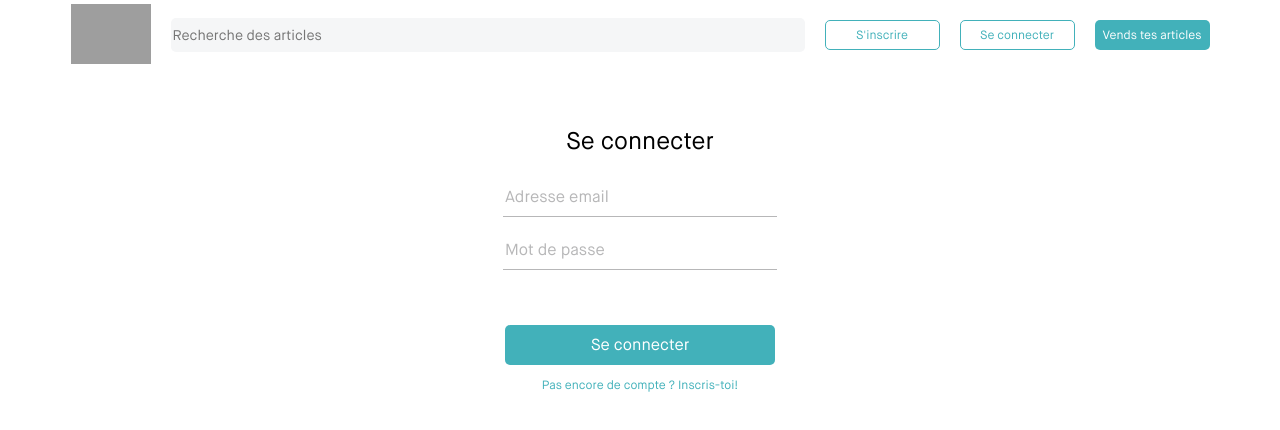
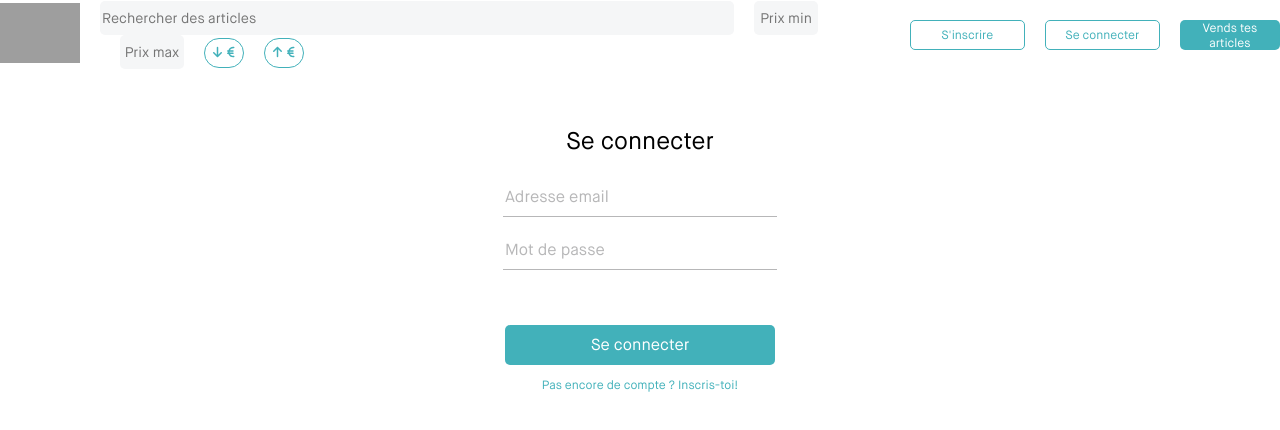
Before and after one commit to F07S/vinted-front, a React (Create React App) app: page /login in a window 1280 px wide. Shown: the top 430 px of the page. Built offline with nearby package versions, Linux system fonts and the light colour scheme; grey boxes are pictures that could not be loaded.

Commit message:
added filters

```diff
--- a/src/App.js
+++ b/src/App.js
@@ -4,8 +4,13 @@ import "./pages/home/Home.css";
 import "./pages/offer/Offer.css";
 import "./pages/signup/Signup.css";
 import "./pages/login/Login.css";
+
+// ROUTER
 import { BrowserRouter as Router, Routes, Route } from "react-router-dom";
+
+// USESTATE
 import { useState } from "react";
+
 //COOKIES
 import Cookies from "js-cookie";
 
@@ -23,8 +28,13 @@ import "../src/assets/css/fonts.css";
 
 // FONT-AWESOME
 import { library } from "@fortawesome/fontawesome-svg-core";
-import { faMagnifyingGlass } from "@fortawesome/free-solid-svg-icons";
-library.add(faMagnifyingGlass);
+import {
+  faMagnifyingGlass,
+  faArrowUp,
+  faArrowDown,
+  faEuroSign,
+} from "@fortawesome/free-solid-svg-icons";
+library.add(faMagnifyingGlass, faArrowUp, faArrowDown, faEuroSign);
 
 function App() {
   const [token, setToken] = useState(Cookies.get("token") || null);
@@ -39,11 +49,42 @@ function App() {
     }
   };
 
+  const [search, setSearch] = useState("");
+  const [priceMin, setPriceMin] = useState("");
+  const [priceMax, setPriceMax] = useState("");
+  const [priceAsc, setPriceAsc] = useState("");
+  const [priceDesc, setPriceDesc] = useState("");
+
   return (
     <Router>
-      <Header handleToken={handleToken} token={token} />
+      <Header
+        token={token}
+        search={search}
+        priceMin={priceMin}
+        priceMax={priceMax}
+        priceAsc={priceAsc}
+        priceDesc={priceDesc}
+        handleToken={handleToken}
+        setSearch={setSearch}
+        setPriceMin={setPriceMin}
+        setPriceMax={setPriceMax}
+        setPriceAsc={setPriceAsc}
+        setPriceDesc={setPriceDesc}
+      />
       <Routes>
-        <Route path="/" element={<Home />}></Route>
+        <Route
+          path="/"
+          element={
+            <Home
+              search={search}
+              setSearch={setSearch}
+              priceMin={priceMin}
+              priceMax={priceMax}
+              priceAsc={priceAsc}
+              priceDesc={priceDesc}
+            />
+          }
+        ></Route>
         <Route path="/offer/:id" element={<Offer />}></Route>
         <Route
           path="/signup"
--- a/src/components/header/Header.js
+++ b/src/components/header/Header.js
@@ -1,11 +1,39 @@
 import "./header.css";
-// import { FontAwesomeIcon } from "@fortawesome/react-fontawesome";
-import { Link } from "react-router-dom";
+import { FontAwesomeIcon } from "@fortawesome/react-fontawesome";
+import { Link, useNavigate } from "react-router-dom";
 import Cookies from "js-cookie";
 
-const Header = ({ handleToken }) => {
+const Header = ({
+  handleToken,
+  search,
+  setSearch,
+  priceMin,
+  setPriceMin,
+  priceMax,
+  setPriceMax,
+  priceAsc,
+  setPriceAsc,
+  priceDesc,
+  setPriceDesc,
+}) => {
   const token = Cookies.get("token");
   // const loop = <FontAwesomeIcon icon="magnifying-glass" />;
+
+  // Navigate
+  const navigate = useNavigate();
+
+  // onChange Input Handlers
+  const handleSearchChange = (event) => {
+    setSearch(event.target.value);
+  };
+
+  const handlePriceMinChange = (event) => {
+    setPriceMin(event.target.value);
+  };
+  const handlePriceMaxChange = (event) => {
+    setPriceMax(event.target.value);
+  };
+
   return (
     <div className="header">
       <Link to="/">
@@ -14,11 +42,56 @@ const Header = ({ handleToken }) => {
           alt=""
         />
       </Link>
-      <input
-        className="head-input"
-        type="text"
-        placeholder="Recherche des articles"
-      />
+      <form
+        onSubmit={(event) => {
+          navigate("/");
+          event.preventDefault();
+        }}
+      >
+        <input
+          className="head-input"
+          type="text"
+          placeholder="Rechercher des articles"
+          onChange={handleSearchChange}
+          value={search}
+        />
+
+        <input
+          className="price-input"
+          type="text"
+          placeholder="Prix min"
+          onChange={handlePriceMinChange}
+          value={priceMin}
+        />
+        <input
+          className="price-input"
+          type="text"
+          placeholder="Prix max"
+          onChange={handlePriceMaxChange}
+          value={priceMax}
+        />
+
+        <button
+          className={priceAsc ? "price-order-active" : "price-order-desactive"}
+          onClick={() => {
+            setPriceAsc("price-asc");
+            setPriceDesc("");
+          }}
+        >
+          <FontAwesomeIcon icon="arrow-down" />
+          <FontAwesomeIcon className="euro" icon="euro-sign" />
+        </button>
+        <button
+          className={priceDesc ? "price-order-active" : "price-order-desactive"}
+          onClick={() => {
+            setPriceDesc("price-desc");
+            setPriceAsc("");
+          }}
+        >
+          <FontAwesomeIcon icon="arrow-up" />
+          <FontAwesomeIcon className="euro" icon="euro-sign" />
+        </button>
+      </form>
 
       {token ? (
         <button
--- a/src/components/header/header.css
+++ b/src/components/header/header.css
@@ -4,6 +4,7 @@
   width: 100vw;
   height: 70px;
   display: flex;
+  font-family: "MaisonNeue", sans-serif;
   justify-content: center;
   align-items: center;
   gap: 20px;
@@ -22,6 +23,17 @@
   outline: none;
 }
 
+.price-input {
+  width: 60px;
+  height: 32px;
+  background-color: #f5f6f7;
+  border: none;
+  border-radius: 5px;
+  outline: none;
+  margin-left: 20px;
+  text-align: center;
+}
+
 input::placeholder {
   font-family: "MaisonNeue", sans-serif;
   font-size: 14px;
@@ -33,6 +45,38 @@ button {
   border-radius: 5px;
   font-family: "MaisonNeue", sans-serif;
   font-size: 12px;
+}
+
+.price-order-desactive {
+  width: 40px;
+  height: 30px;
+  border-radius: 50px;
+  font-family: "MaisonNeue", sans-serif;
+  font-size: 12px;
+  background-color: white;
+  border: 1px solid #42b1ba;
+  color: #42b1ba;
+  margin-left: 20px;
+}
+
+.price-order-desactive:hover {
+  background-color: #f5f6f7;
+}
+
+.price-order-active {
+  width: 40px;
+  height: 30px;
+  border-radius: 50px;
+  font-family: "MaisonNeue", sans-serif;
+  font-size: 12px;
+  background-color: #42b1ba;
+  color: white;
+  border: none;
+  margin-left: 20px;
+}
+
+.euro {
+  padding-left: 5px;
 }
 
 .blue {
--- a/src/pages/home/Home.js
+++ b/src/pages/home/Home.js
@@ -3,7 +3,7 @@ import { useState, useEffect } from "react";
 // import { Link } from "react-router-dom";
 import OfferCard from "../../components/offercard/OfferCard";
 
-const Home = () => {
+const Home = ({ search, priceMin, priceMax, priceAsc, priceDesc }) => {
   const [data, setData] = useState();
   const [isLoading, setIsLoading] = useState(true);
 
@@ -11,10 +11,13 @@ const Home = () => {
     const fetchData = async () => {
       try {
         const response = await axios.get(
-          "https://lereacteur-vinted-api.herokuapp.com/offers"
+          `https://lereacteur-vinted-api.herokuapp.com/offers?title=${search}&priceMin=${priceMin}&priceMax=${priceMax}&sort=${priceAsc}${priceDesc}`
+          // add the other queries after ${search} within the url AND in the tab below
         );
-        // console.log(response.data);
+        console.log(priceAsc);
+        console.log(response.data);
         setData(response.data);
+
         setIsLoading(false);
       } catch (error) {
         console.log(error.response);
@@ -22,7 +25,8 @@ const Home = () => {
       }
     };
     fetchData();
-  }, []);
+  }, [search, priceMin, priceMax, priceAsc, priceDesc]);
+
   return (
     <div className="page">
       <div className="center-page">
@@ -39,6 +43,7 @@ const Home = () => {
             const id = elem._id;
             // console.log(elem);
             // console.log(elem.owner.account.avatar.url);
+            console.log(search);
             return <OfferCard elem={elem} key={elem._id} id={id} />;
           })
         )}
```
Also changed, not shown: src/test.js (added, +8 -0 lines).
